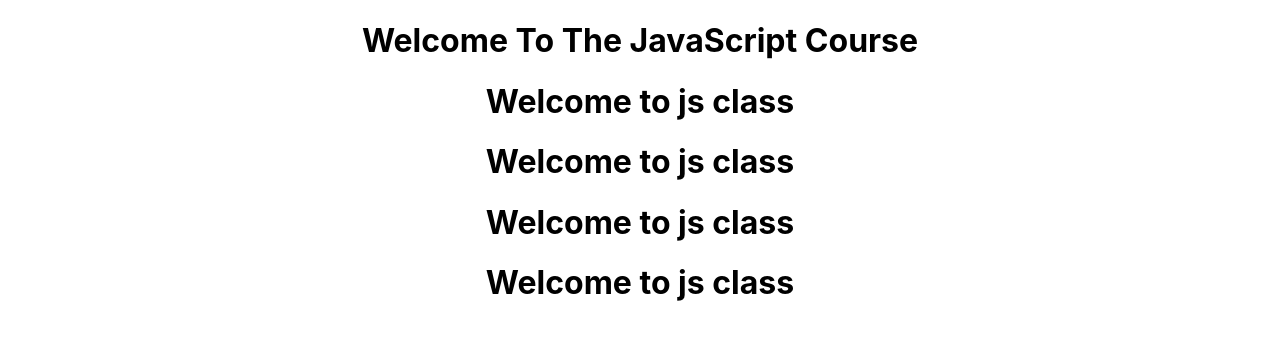
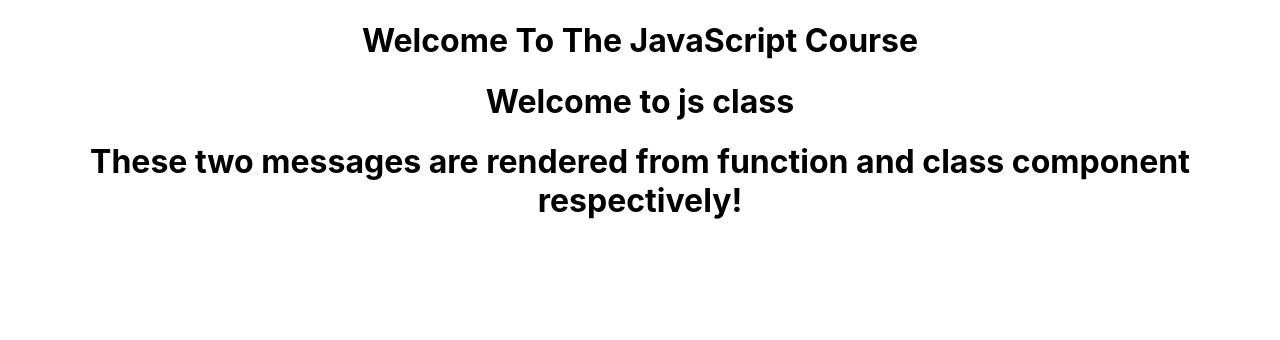
Before and after one commit to vijayadithya831/personal, a React (Create React App) app in the folder Full Stack/React/learn-react/: page / in a window 1280 px wide. Shown: the top 340 px of the page. Built offline with nearby package versions, Linux system fonts and the light colour scheme.

Commit message:
files updated

```diff
--- a/Full Stack/React/learn-react/src/App.js
+++ b/Full Stack/React/learn-react/src/App.js
@@ -9,9 +9,7 @@ function App() {
     <div className='App'>
       <Greetings/>
       <WelcomeStudents/>
-      <WelcomeStudents/>
-      <WelcomeStudents/>
-      <WelcomeStudents/>
+      <h1>These two messages are rendered from function and class component respectively!</h1>
     </div>
   );
 }
```
